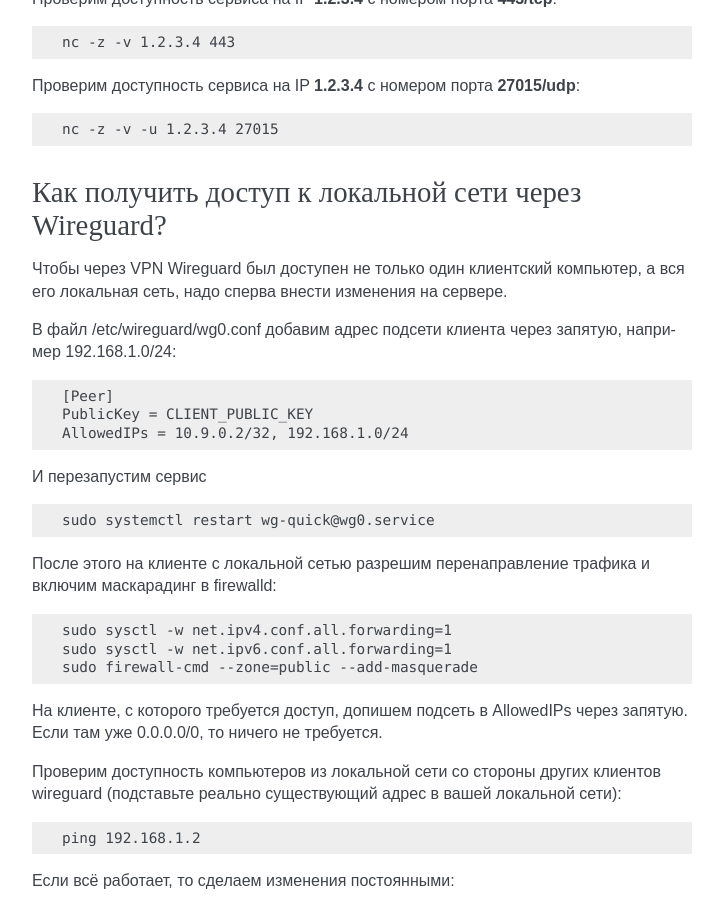
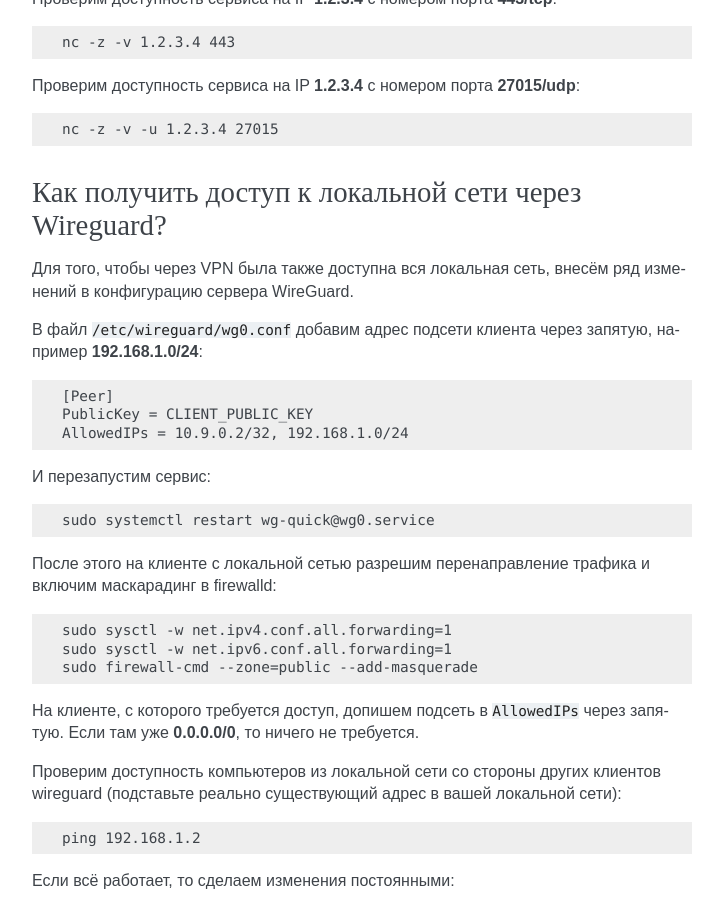
Before and after one commit to RussianFedora/FAQ, a Sphinx documentation site: the page built from source/networking.rst, in a window 1280 px wide and 900 px high, scrolled down 11981 px. Shown: the whole window, without its empty margins (388-1111 px from the left). Built offline with Sphinx 7.4.7, drawn with Linux system fonts in a browser that asks for light colours; comment, search, counter and statistics services are not loaded.

Commit message:
Improve Wireguarl LAN access question formatting.

```diff
--- a/source/networking.rst
+++ b/source/networking.rst
@@ -680,15 +680,15 @@
 
     nc -z -v -u 1.2.3.4 27015
 
-.. index:: wireguard, lan
+.. index:: network, vpn, wireguard, lan
 .. _wireguard_lan:
 
 Как получить доступ к локальной сети через Wireguard?
-======================================================
+========================================================
 
-Чтобы через VPN Wireguard был доступен не только один клиентский компьютер, а вся его локальная сеть, надо сперва внести изменения на сервере.
+Для того, чтобы через VPN была также доступна вся локальная сеть, внесём ряд изменений в конфигурацию сервера WireGuard.
 
-В файл /etc/wireguard/wg0.conf добавим адрес подсети клиента через запятую, например 192.168.1.0/24:
+В файл ``/etc/wireguard/wg0.conf`` добавим адрес подсети клиента через запятую, например **192.168.1.0/24**:
 
 .. code-block:: text
 
@@ -696,7 +696,7 @@
     PublicKey = CLIENT_PUBLIC_KEY
     AllowedIPs = 10.9.0.2/32, 192.168.1.0/24
 
-И перезапустим сервис
+И перезапустим сервис:
 
 .. code-block:: text
 
@@ -710,7 +710,7 @@
     sudo sysctl -w net.ipv6.conf.all.forwarding=1
     sudo firewall-cmd --zone=public --add-masquerade
 
-На клиенте, с которого требуется доступ, допишем подсеть в AllowedIPs через запятую. Если там уже 0.0.0.0/0, то ничего не требуется.
+На клиенте, с которого требуется доступ, допишем подсеть в ``AllowedIPs`` через запятую. Если там уже **0.0.0.0/0**, то ничего не требуется.
 
 Проверим доступность компьютеров из локальной сети со стороны других клиентов wireguard (подставьте реально существующий адрес в вашей локальной сети):
 
```
